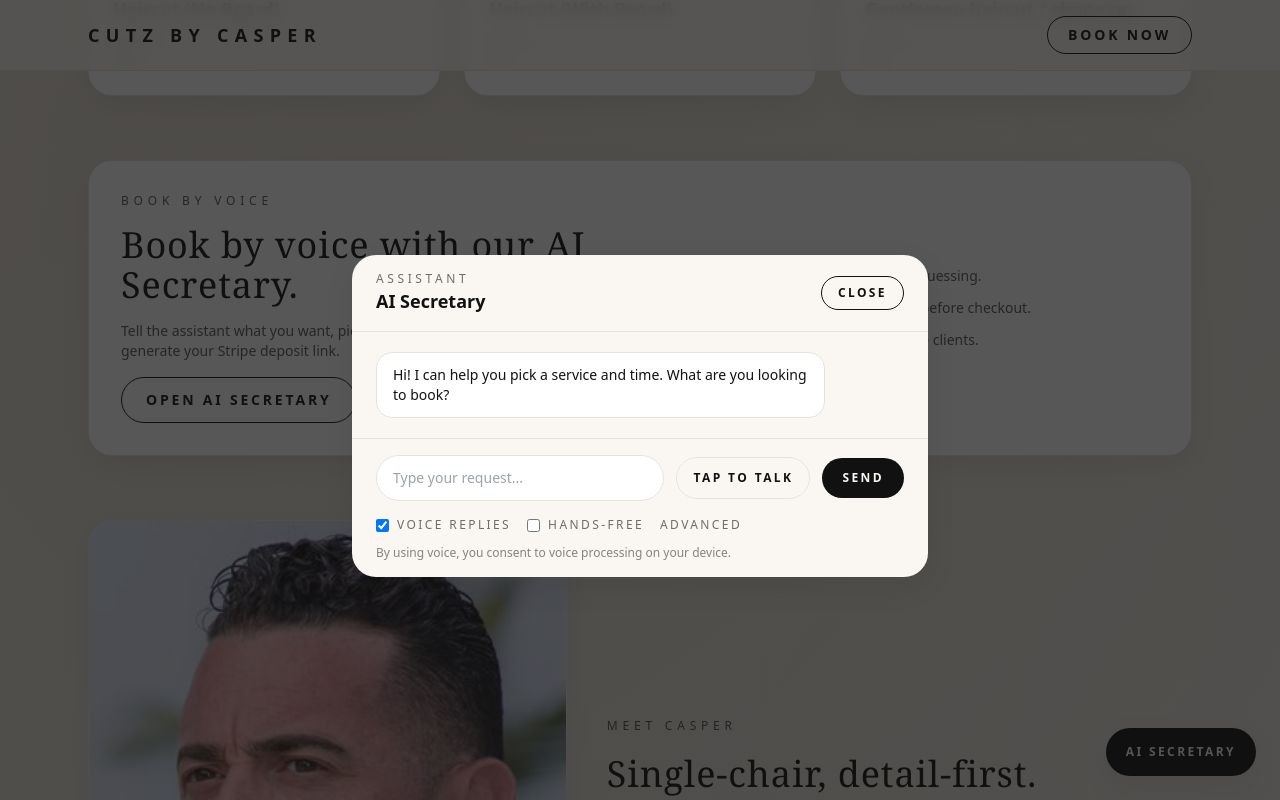
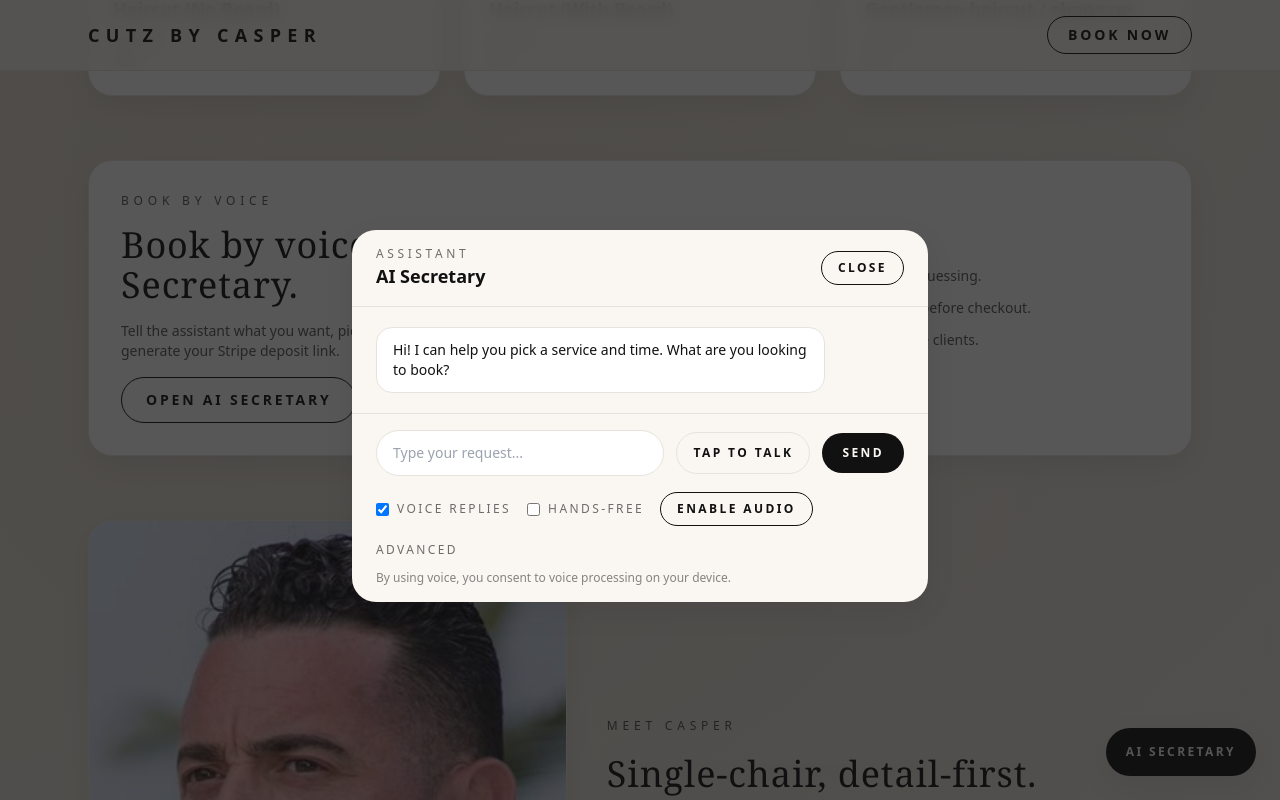
Before and after one commit to frankbjj23/Cutz-By-Casper, a Next.js app: page / in a window 1280 px wide. Both pictures are taken after a click on the button "OPEN AI SECRETARY". Shown: the part 587-1387 px from the top of the page. Built offline with nearby package versions, Linux system fonts and the light colour scheme.

Commit message:
Add audio unlock for iOS speech playback

```diff
--- a/components/AIAssistantModal.tsx
+++ b/components/AIAssistantModal.tsx
@@ -43,6 +43,7 @@
   const [showAdvanced, setShowAdvanced] = useState(false);
   const [lastCheckoutUrl, setLastCheckoutUrl] = useState<string | null>(null);
   const [handsFree, setHandsFree] = useState(false);
+  const [audioUnlocked, setAudioUnlocked] = useState(false);
   const transcriptRef = useRef<HTMLDivElement | null>(null);
   const speechRef = useRef<ReturnType<typeof createSpeechRecognizer> | null>(null);
   const audioRef = useRef<HTMLAudioElement | null>(null);
@@ -98,6 +99,10 @@
     if (storedHandsFree) {
       setHandsFree(storedHandsFree === "true");
     }
+    const storedAudioUnlocked = window.localStorage.getItem("ai-secretary-audio");
+    if (storedAudioUnlocked) {
+      setAudioUnlocked(storedAudioUnlocked === "true");
+    }
   }, [isOpen, voiceReady]);
 
   useEffect(() => {
@@ -147,6 +152,27 @@
       osc.start();
       osc.stop(audio.currentTime + 0.08);
       osc.onended = () => audio.close();
+    } catch {
+      // ignore
+    }
+  };
+
+  const unlockAudio = () => {
+    if (typeof window === "undefined") return;
+    try {
+      const audio = new window.AudioContext();
+      const osc = audio.createOscillator();
+      const gain = audio.createGain();
+      osc.type = "sine";
+      osc.frequency.value = 1;
+      gain.gain.value = 0.0001;
+      osc.connect(gain);
+      gain.connect(audio.destination);
+      osc.start();
+      osc.stop(audio.currentTime + 0.03);
+      osc.onended = () => audio.close();
+      setAudioUnlocked(true);
+      window.localStorage.setItem("ai-secretary-audio", "true");
     } catch {
       // ignore
     }
@@ -524,6 +550,18 @@
                 Hands-free
               </label>
             )}
+            {!audioUnlocked && (
+              <button
+                type="button"
+                onClick={() => {
+                  markInteraction();
+                  unlockAudio();
+                }}
+                className="rounded-full border border-ink px-4 py-2 text-xs font-semibold uppercase tracking-[0.2em] text-ink transition hover:bg-ink hover:text-pearl"
+              >
+                Enable audio
+              </button>
+            )}
             <button
               type="button"
               className="text-xs uppercase tracking-[0.2em] text-ink/60 hover:text-ink"
```
